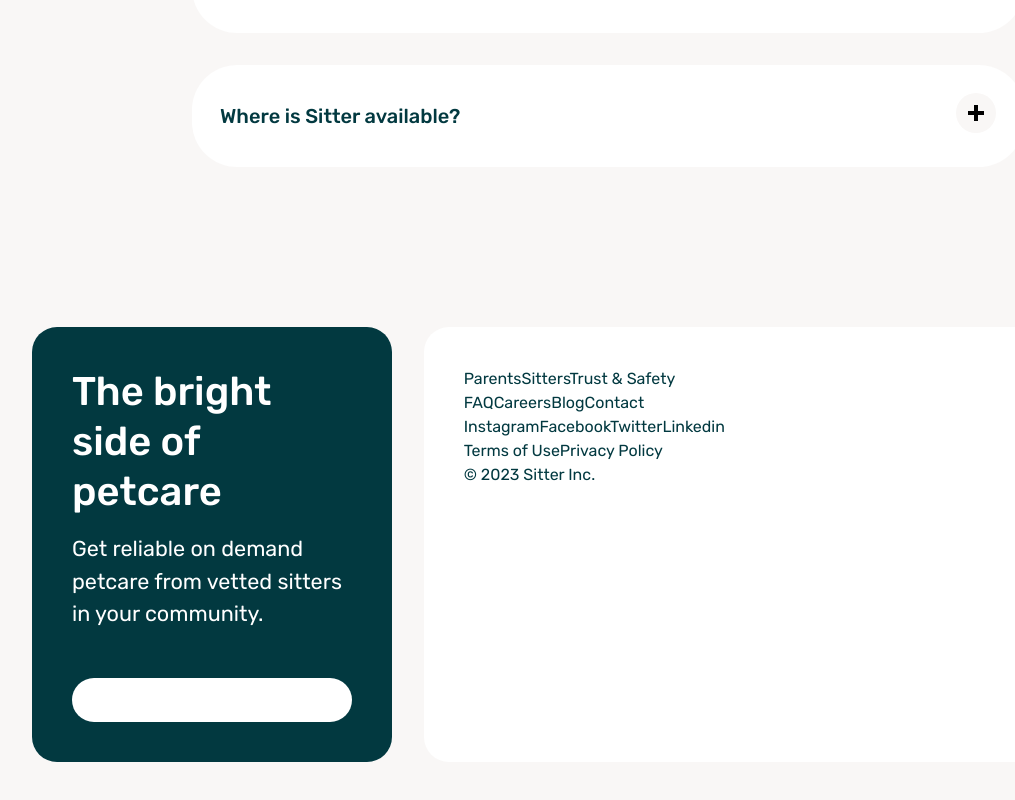
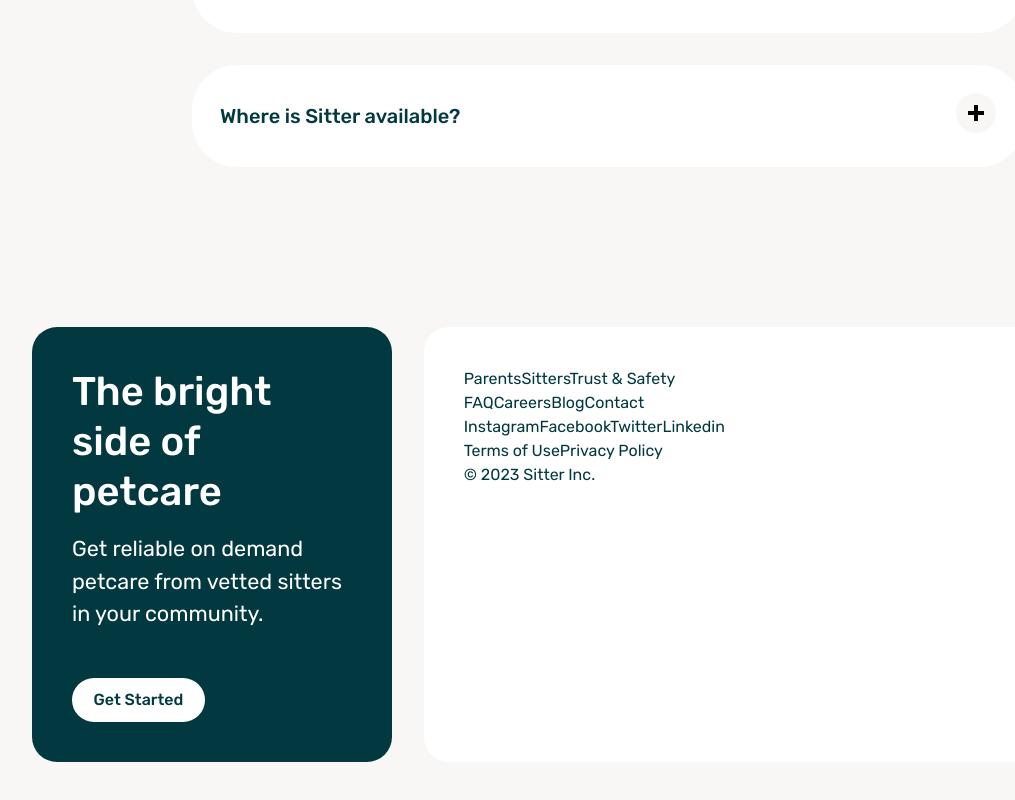
Before and after one commit to samsonc89/otter-replica, a React (Vite) app: page / in a window 1280 px wide. Shown: the part 4446-5246 px from the top of the page, without its empty margins (32-1047 px from the left). Built offline with nearby package versions, Linux system fonts and the light colour scheme.

Commit message:
Fix button styling

```diff
--- a/src/containers/Footer/Footer.jsx
+++ b/src/containers/Footer/Footer.jsx
@@ -12,7 +12,7 @@
             Get reliable on demand petcare from vetted sitters in your
             community.
           </p>
-          <div className="btn btn-signup">Get Started</div>
+          <button className="footer-btn btn btn-signup">Get Started</button>
         </div>
         <div className="footer-right-wrapper">
           <div className="footer-row">
--- a/src/containers/Footer/footer.css
+++ b/src/containers/Footer/footer.css
@@ -28,6 +28,11 @@
   margin-bottom: 3rem;
 }
 
+.footer-btn {
+  color: var(--main-text-color);
+  background-color: #ccfff3;
+}
+
 .footer-right-wrapper {
   min-width: 66%;
   padding: 2.5rem;
```
